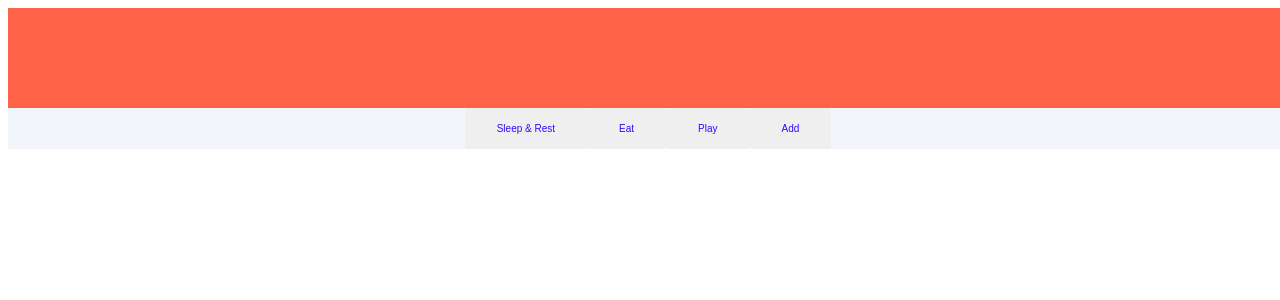
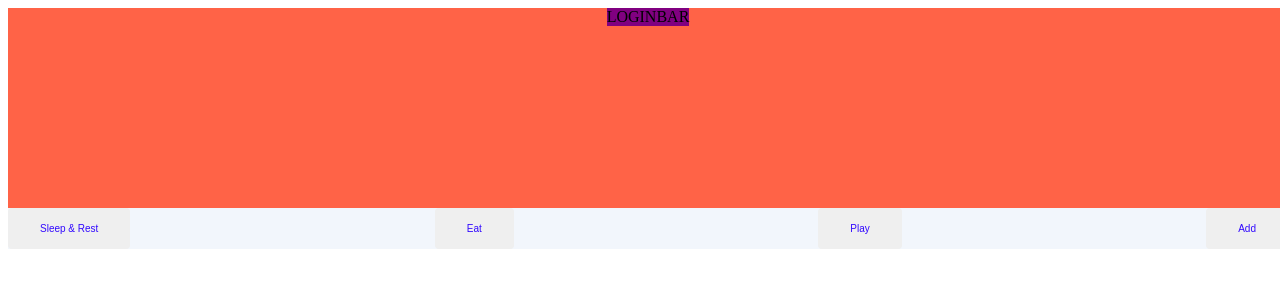
Before and after one commit to WigglyDonnie/fromluna, a React (Create React App) app: page / in a window 1280 px wide. Shown: the top 300 px of the page. Built offline with nearby package versions, Linux system fonts and the light colour scheme.

Commit message:
add login bar

```diff
--- a/src/App.tsx
+++ b/src/App.tsx
@@ -1,12 +1,14 @@
 import React from 'react';
 import Nav from './components/Nav';
 import Head from './components/Head';
+import LoginBar from './components/LoginBar';
 
 
 
 function App() {
   return (
     <div className="homepage">
+      <LoginBar/>
       <Head />
       <Nav />
 
--- a/src/components/Head.scss
+++ b/src/components/Head.scss
@@ -2,5 +2,5 @@
   background-color: tomato;
   color: white;
   width: 100%;
-  height: 100px;
+  height: 200px;
 }
--- a/src/components/Head.tsx
+++ b/src/components/Head.tsx
@@ -1,6 +1,7 @@
 import * as React from "react";
 
 import "./Head.scss";
+
 
 
 export default function Head() {
--- /dev/null
+++ b/src/components/LoginBar.scss
@@ -0,0 +1,4 @@
+.LoginBar{
+  position: fixed;
+  background-color: purple;
+}
--- /dev/null
+++ b/src/components/LoginBar.tsx
@@ -0,0 +1,15 @@
+import * as React from "react";
+
+import "./LoginBar.scss";
+
+
+export default function LoginBar() {
+  return (
+
+  <div className='LoginBar'>
+   LOGINBAR
+
+  </div>
+
+  );
+};
--- a/src/components/Nav.scss
+++ b/src/components/Nav.scss
@@ -1,6 +1,6 @@
 .navBar{
   display: flex;
-  justify-content: center;
+  justify-content: space-between;
   width: 100%;
   background-color: #f2f6fc;
   color: #3108ff;
@@ -15,4 +15,5 @@ button {
   text-decoration: none;
   display: inline-block;
   font-size: 10px;
+
 }
```
